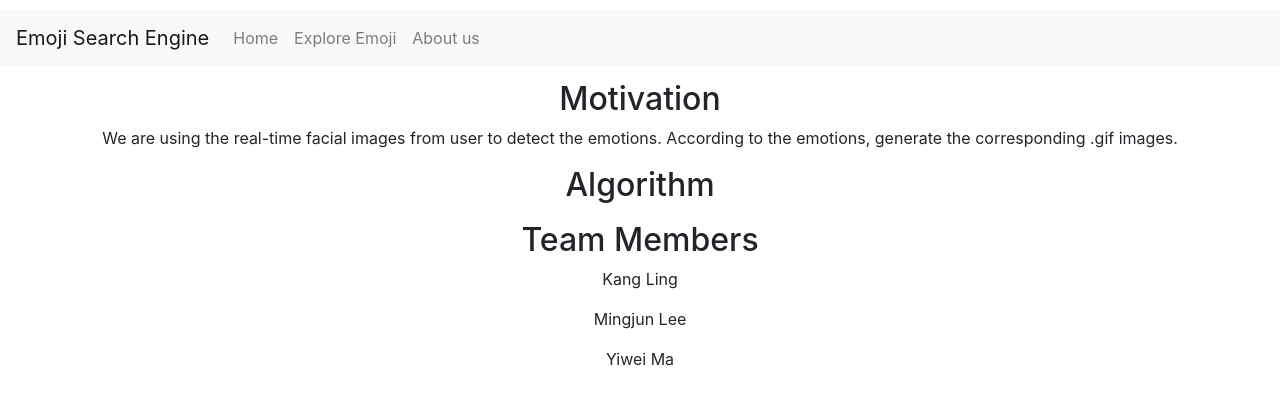
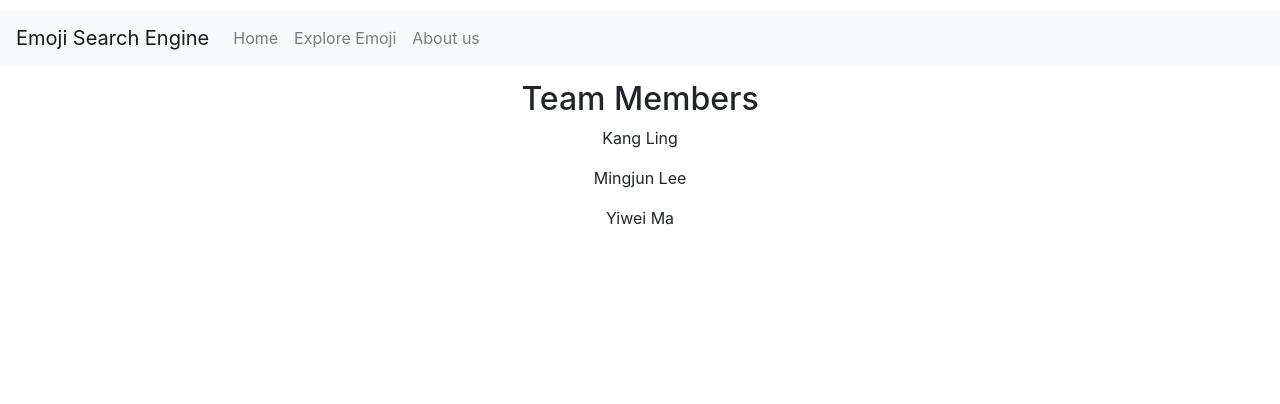
Before and after one commit to siicomos/emotion-picture-correlator, a React (Create React App) app: page /about in a window 1280 px wide. Shown: the top 404 px of the page. Built offline with nearby package versions, Linux system fonts and the light colour scheme.

Commit message:
remove some descriptions

```diff
--- a/src/pages/about-page/About.js
+++ b/src/pages/about-page/About.js
@@ -4,11 +4,7 @@ class About extends Component {
     render(){
         return (
             <div id='about-us-id'>
-                <h2 className="about-h2" class='text-center'>Motivation</h2>
-                <p class='text-center'> We are using the real-time facial images from user to detect the emotions.
-                According to the emotions, generate the corresponding .gif images.</p>
-                <h2 class='text-center'>Algorithm</h2>
-                <p class='text-center'></p>
+
                 <h2 className="about-h2" class='text-center'>Team Members</h2>
                 <p class='text-center'>Kang Ling</p>
                 <p class='text-center'>Mingjun Lee</p>
```
